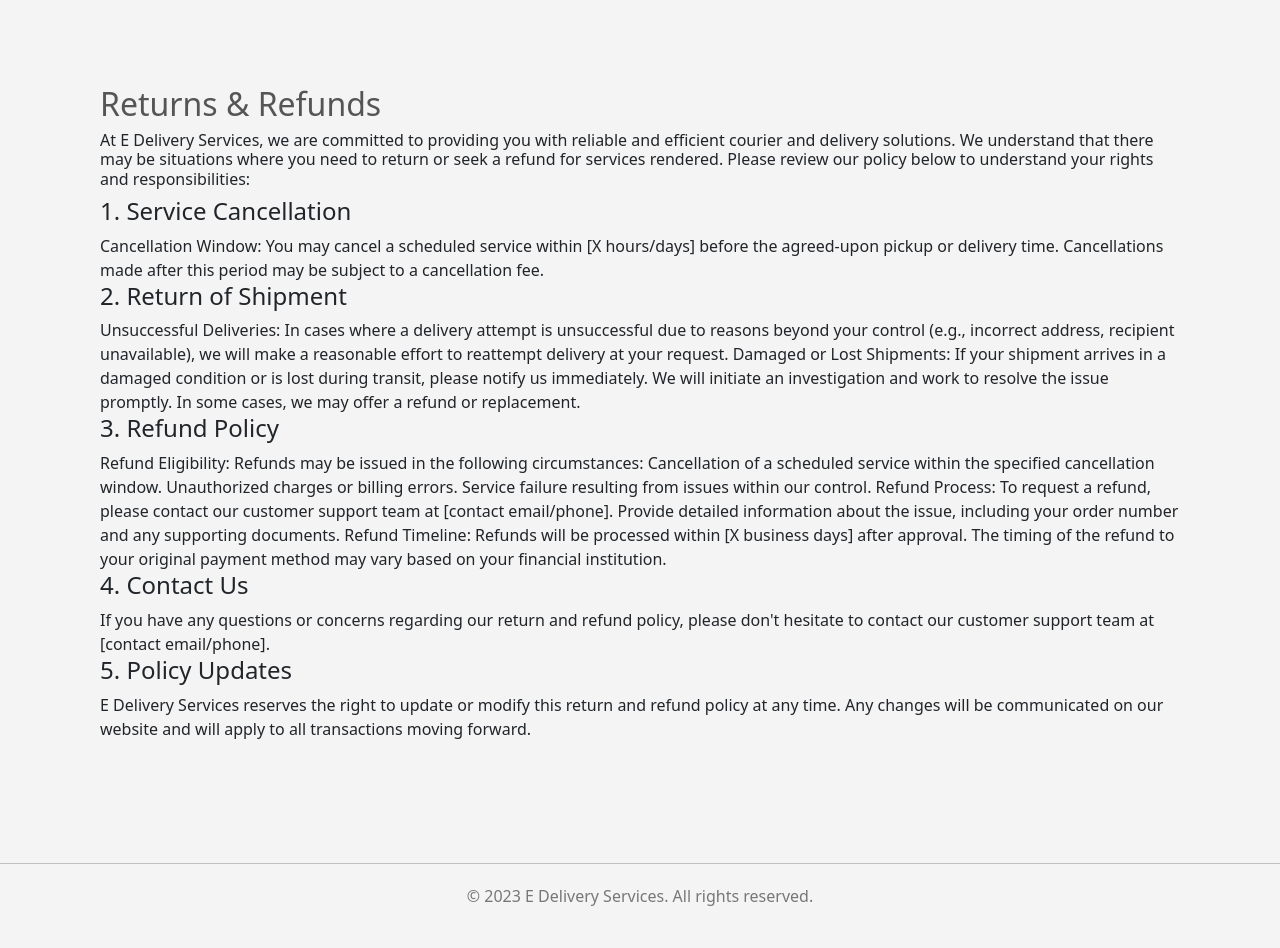
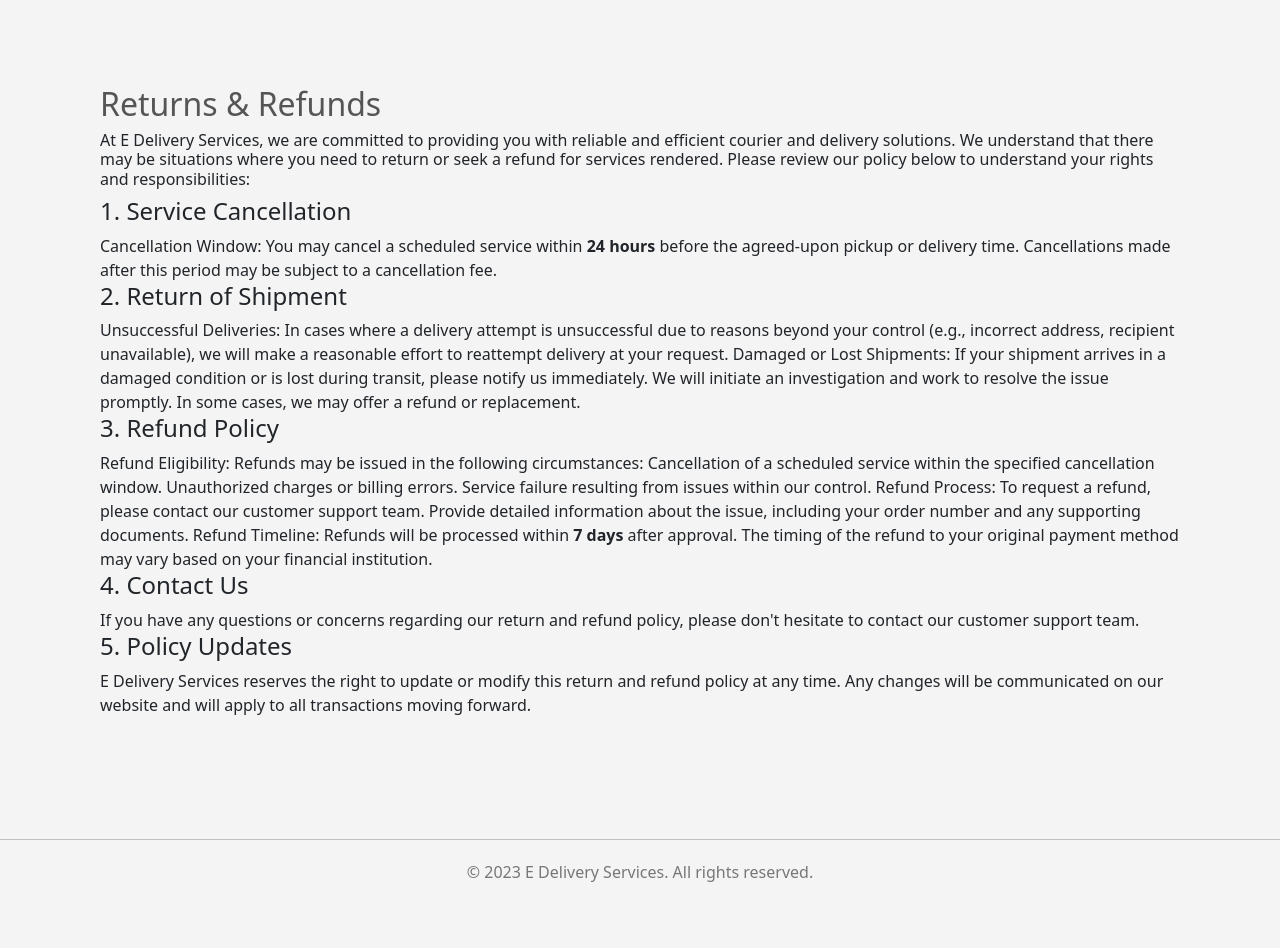
Before and after one commit to YannamYeswanth/COURIER-PARCEL-DELIVERY-DATABASE-MANAGEMENT-SYSTEM, a Django app: template Parcel_delivery/courier_service/templates/Help.html in a window 1280 px wide. Shown: the part 1693-2641 px from the top of the page. After the commit the page ends 2575 px from the top, so only its background shows below. Run offline with Django 4.2, Linux system fonts and the light colour scheme; the template is opened without the code that fills it, so the values that code supplies are empty.

Commit message:
Update Help.html

```diff
--- a/Parcel_delivery/courier_service/templates/Help.html
+++ b/Parcel_delivery/courier_service/templates/Help.html
@@ -52,10 +52,10 @@
             <p>Information on our return and refund policies, and how to initiate a return.</p>
             <a href="#returns-link">View Returns Policy</a>
         </div>
-        <!-- Add more sections with related information here -->
+
     </div>
 
-    <!-- FAQ Section -->
+
     <div id="faq-link" class="container mt-5">
         <h2>Frequently Asked Questions</h2>
         <p></p>
@@ -71,7 +71,7 @@
         <a href=""><span style="font-weight: bold;">Click Here</span></a> to cancel your order.
     </div>
 
-    <!-- Shipping Guidelines Section -->
+
     <div id="shipping-link" class="container mt-5">
         <h2>Shipping Guidelines</h2>
         <h4>1. Packaging Instructions:</h4>
@@ -102,10 +102,10 @@
 
     </div>
 
-    <!-- Returns & Refunds Section -->
+
     <div id="returns-link" class="container mt-5">
         <h2>Returns & Refunds</h2>
-        <!-- Returns and refunds content goes here -->
+
         <h6>
 
 
@@ -113,7 +113,7 @@ At E Delivery Services, we are committed to providing you with reliable and effi
 
 <h4>1. Service Cancellation
 </h4>
-Cancellation Window: You may cancel a scheduled service within [X hours/days] before the agreed-upon pickup or delivery time. Cancellations made after this period may be subject to a cancellation fee.
+Cancellation Window: You may cancel a scheduled service within <span style="font-weight: bold">24 hours</span> before the agreed-upon pickup or delivery time. Cancellations made after this period may be subject to a cancellation fee.
 <h4>2. Return of Shipment</h4>
 
 Unsuccessful Deliveries: In cases where a delivery attempt is unsuccessful due to reasons beyond your control (e.g., incorrect address, recipient unavailable), we will make a reasonable effort to reattempt delivery at your request.
@@ -127,13 +127,13 @@ Refund Eligibility: Refunds may be issued in the following circumstances:
 Cancellation of a scheduled service within the specified cancellation window.
 Unauthorized charges or billing errors.
 Service failure resulting from issues within our control.
-Refund Process: To request a refund, please contact our customer support team at [contact email/phone]. Provide detailed information about the issue, including your order number and any supporting documents.
+Refund Process: To request a refund, please contact our customer support team. Provide detailed information about the issue, including your order number and any supporting documents.
 
-Refund Timeline: Refunds will be processed within [X business days] after approval. The timing of the refund to your original payment method may vary based on your financial institution.
+Refund Timeline: Refunds will be processed within <span style="font-weight: bold;">7 days</span> after approval. The timing of the refund to your original payment method may vary based on your financial institution.
 
 <h4>4. Contact Us</h4>
 
-If you have any questions or concerns regarding our return and refund policy, please don't hesitate to contact our customer support team at [contact email/phone].
+If you have any questions or concerns regarding our return and refund policy, please don't hesitate to contact our customer support team.
 
 <h4>5. Policy Updates</h4>
 
```
